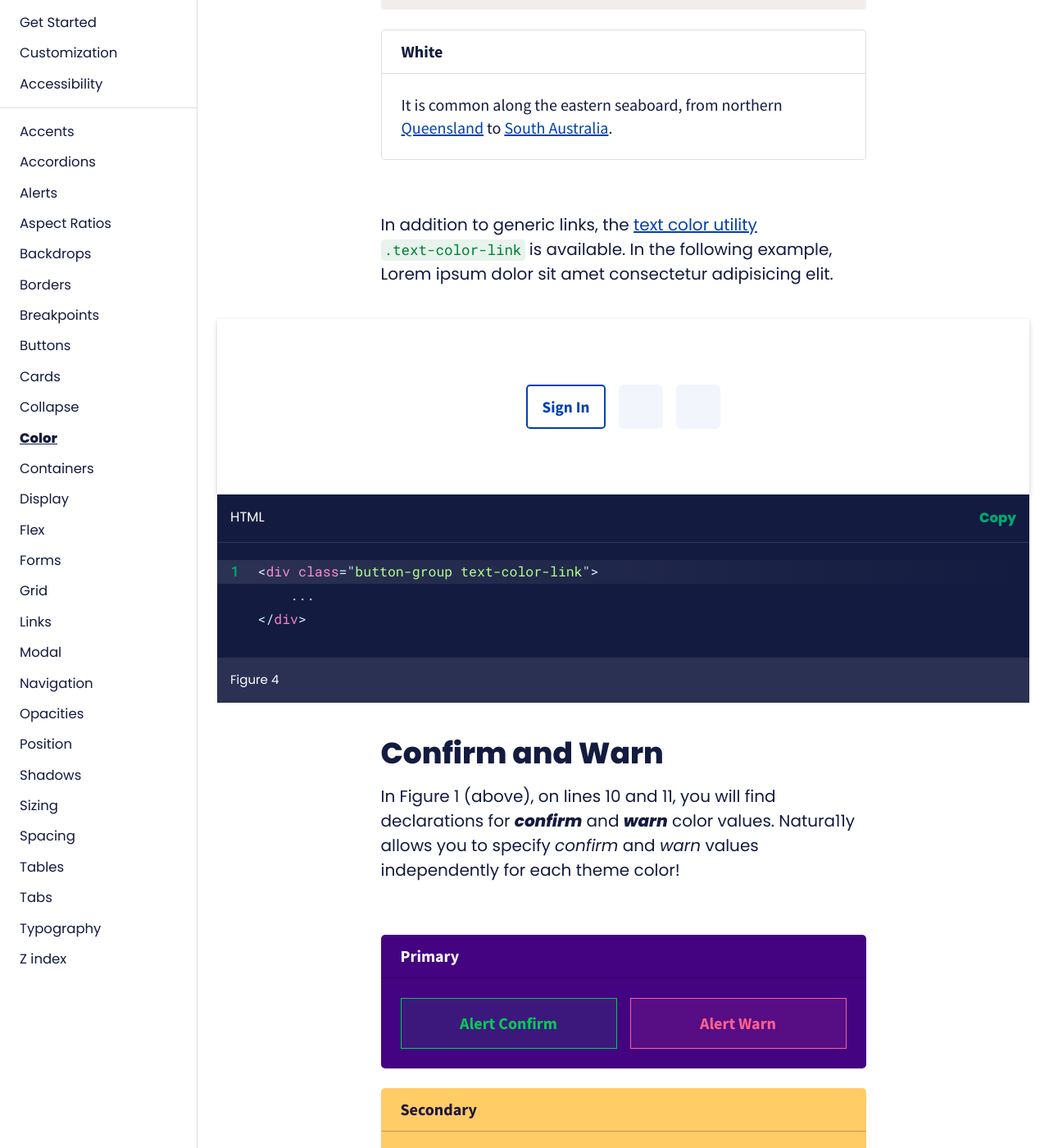
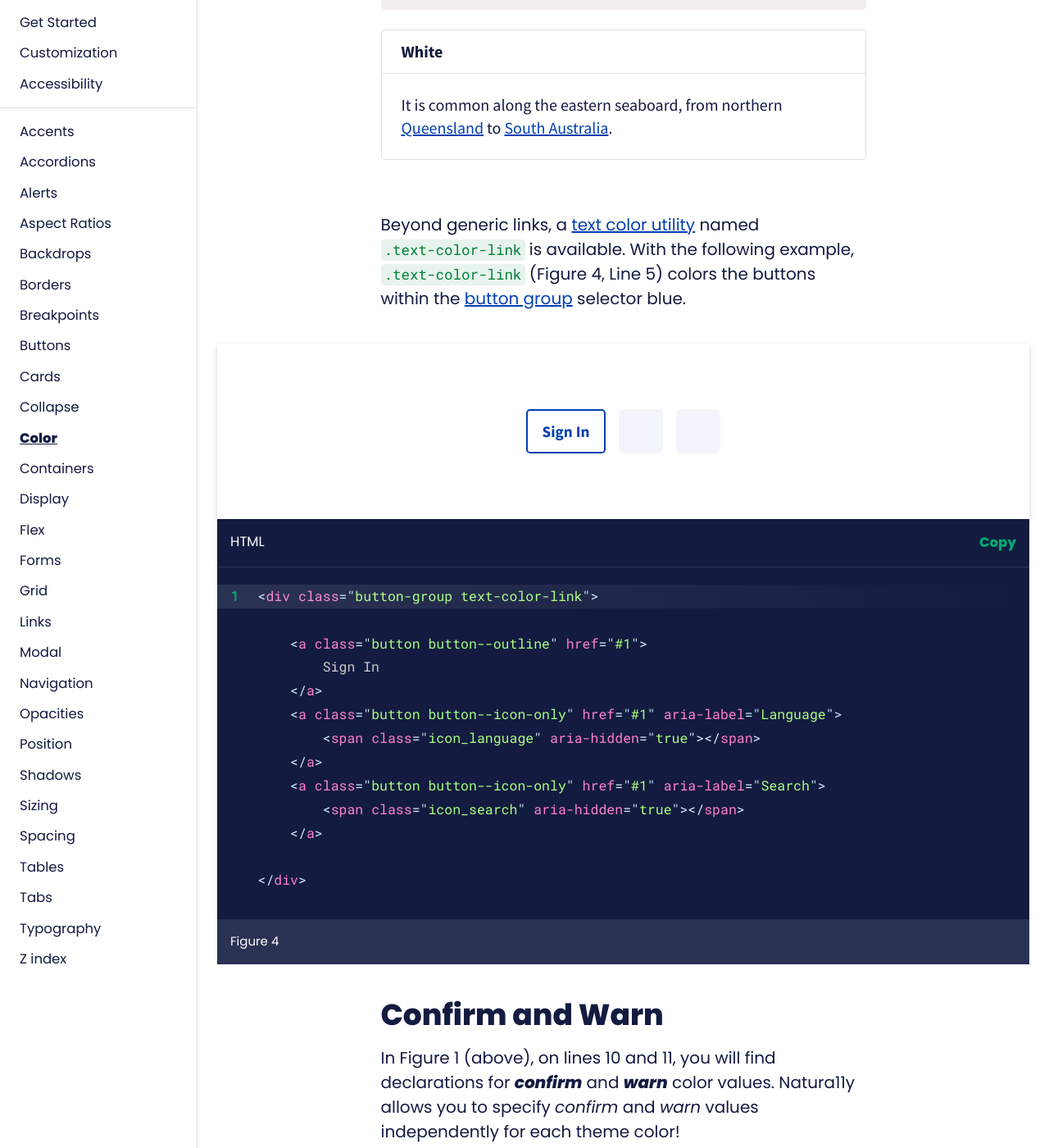
Before and after one commit to cavidano/natura11y-docs, a Jekyll site: the page built from _docs-a-z/color.html, in a window 1280 px wide and 1400 px high, scrolled down 8290 px. Shown: the whole window at 82% size. Built offline with Jekyll 4.4.1, drawn with Linux system fonts in a browser that asks for light colours.

Commit message:
Update color.html

```diff
--- a/_docs-a-z/color.html
+++ b/_docs-a-z/color.html
@@ -460,14 +460,15 @@ backdrop_credit_url: "https://unsplash.com/@davidclode"
 
 <div class="container narrow margin-y-4">
     <p>
-        In addition to generic links, the <a href="#textColorUtilities">text color utility</a> <code>.text-color-link</code> is available. In the following example, Lorem ipsum dolor sit amet consectetur adipisicing elit.
+        Beyond generic links, a <a href="#textColorUtilities">text color utility</a> named <code>.text-color-link</code> is available. With the following example, <code>.text-color-link</code> (Figure 4, Line 5) colors the buttons within the <a href="/docs/buttons/#theButtonGroup">button group</a> selector blue.
     </p>
 </div>
 <!-- .container -->
 
 <figure class="container medium margin-y-4">
     <div class="example">
-        <div class="padding-x-2 padding-y-5 box-shadow-1" {{ site.example-custom-properties }}>
+        <div class="padding-y-5 box-shadow-1" {{ site.example-custom-properties }}>
+            <div class="container">
                 <div class="button-group font-size-lg text-color-link">
                     <a class="button button--outline" href="#1">
                         Sign In
@@ -480,10 +481,21 @@ backdrop_credit_url: "https://unsplash.com/@davidclode"
                     </a>
                 </div>
             </div>
+        </div>
         <pre data-line="1">
             <code class="language-html">
                 &lt;div class="button-group text-color-link"&gt;
-                    ...
+
+                    &lt;a class="button button--outline" href="#1"&gt;
+                        Sign In
+                    &lt;/a&gt;
+                    &lt;a class="button button--icon-only" href="#1" aria-label="Language"&gt;
+                        &lt;span class="icon_language" aria-hidden="true"&gt;&lt;/span&gt;
+                    &lt;/a&gt;
+                    &lt;a class="button button--icon-only" href="#1" aria-label="Search"&gt;
+                        &lt;span class="icon_search" aria-hidden="true"&gt;&lt;/span&gt;
+                    &lt;/a&gt;
+
                 &lt;/div&gt;
             </code>
         </pre>
@@ -722,7 +734,7 @@ backdrop_credit_url: "https://unsplash.com/@davidclode"
 
 <figure class="container medium margin-y-4">
     <div class="example">
-        <div class="padding-x-2 padding-y-5 box-shadow-1 theme-primary--lg" {{ site.example-custom-properties }}>
+        <div class="padding-y-5 box-shadow-1 theme-primary--lg" {{ site.example-custom-properties }}>
             <div class="container narrow">
                 <ul class="nav nav--divider nav--horizontal border border-radius" role="navigation">
                     <li>
@@ -870,7 +882,7 @@ backdrop_credit_url: "https://unsplash.com/@davidclode"
 
 <figure class="container medium margin-y-4">
     <div class="example">
-        <div class="padding-x-2 padding-y-5 box-shadow-1 theme-primary" {{ site.example-custom-properties }}>
+        <div class="padding-y-5 theme-primary box-shadow-1" {{ site.example-custom-properties }}>
             <div class="container narrow">
                 <ul class="nav nav--horizontal justify-content-center">
                     <li>
```
Lines whose indentation alone changed are shown as unchanged.
